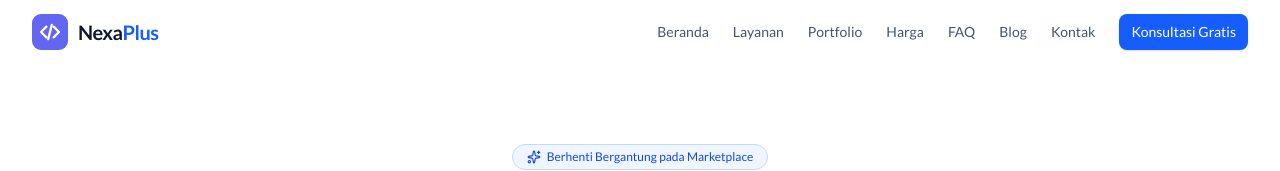
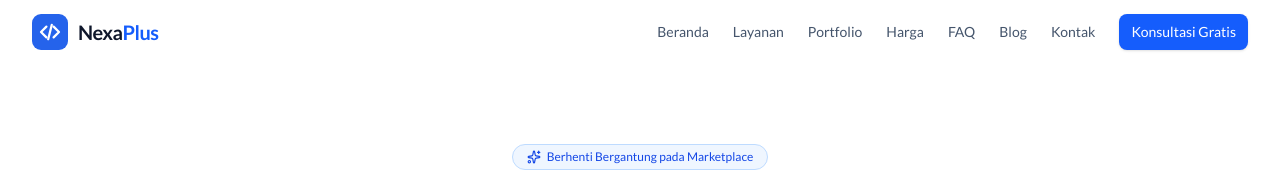
Before and after one commit to ersetdigital-sudo/nexaplus.app, a Next.js app: page / in a window 1280 px wide. Shown: the top 171 px of the page. Built offline with nearby package versions, Linux system fonts and the light colour scheme.

Commit message:
auto: update from Kiro

```diff
--- a/components/shared/logo.tsx
+++ b/components/shared/logo.tsx
@@ -16,7 +16,7 @@ export function Logo({ className, showText = true }: LogoProps) {
         xmlns="http://www.w3.org/2000/svg"
         aria-hidden="true"
       >
-        <rect width="40" height="40" rx="10" fill="#6366F1" />
+        <rect width="40" height="40" rx="10" fill="#2563EB" />
         {/* < bracket */}
         <path
           d="M16 14L10 20L16 26"
```
Also changed, not shown: public/favicon.svg.
